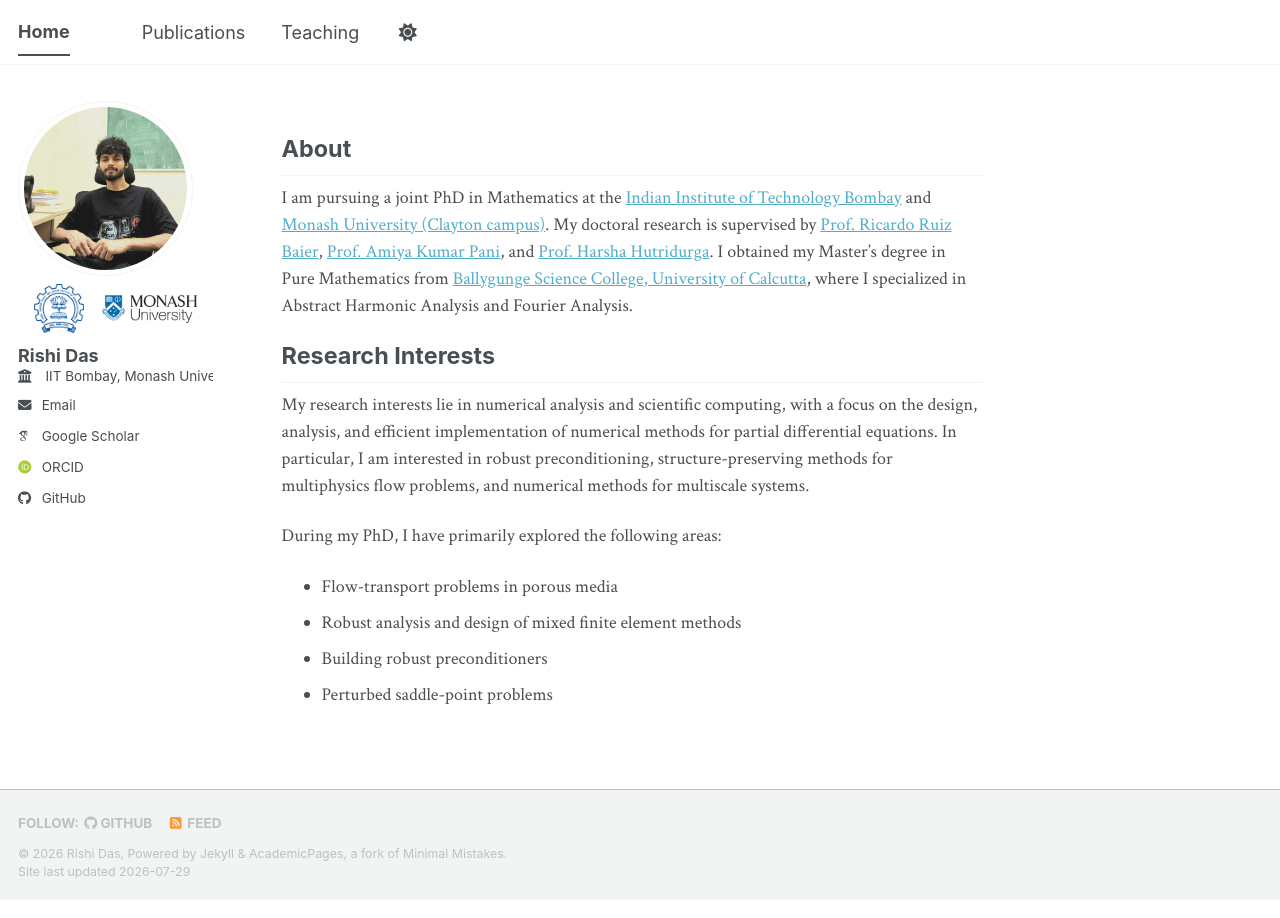
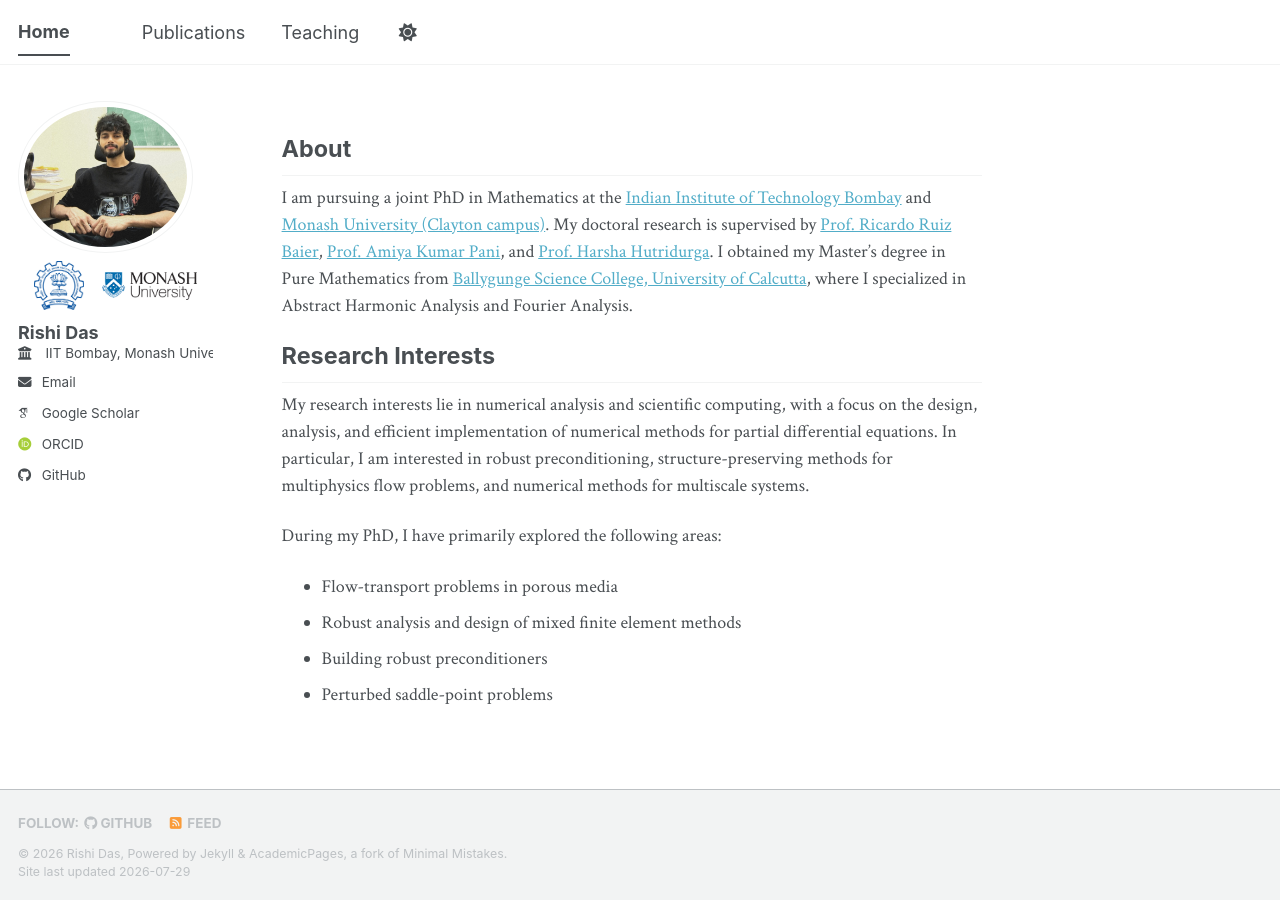
Before and after one commit to rishidas-04/rishidas-04.github.io, a Jekyll site: the page built from _pages/about.md, in a window 1280 px wide. Built offline with Jekyll 4.4.1, drawn with Linux system fonts in a browser that asks for light colours; some web fonts are replaced; a script bundle is joined from its source files by our own code; library files that are not in the unit come from our copies.

Commit message:
Update author avatar URL in config file

```diff
--- a/_config.yml
+++ b/_config.yml
@@ -23,7 +23,7 @@ repository               : "rishidas-04/rishidas-04.github.io"
 #               Additional customization can be done by editing /_includes/author-profile.html
 author:
   # Biographic information
-  avatar           : "https://rishidas-04.github.io/images/RPP.jpeg"
+  avatar           : "https://rishidas-04.github.io/images/RPROFPIC.jpeg"
   name             : "Rishi Das"
   pronouns         : # example: "she/her"
   bio              : #"Short biography for the left-hand sidebar"
```
